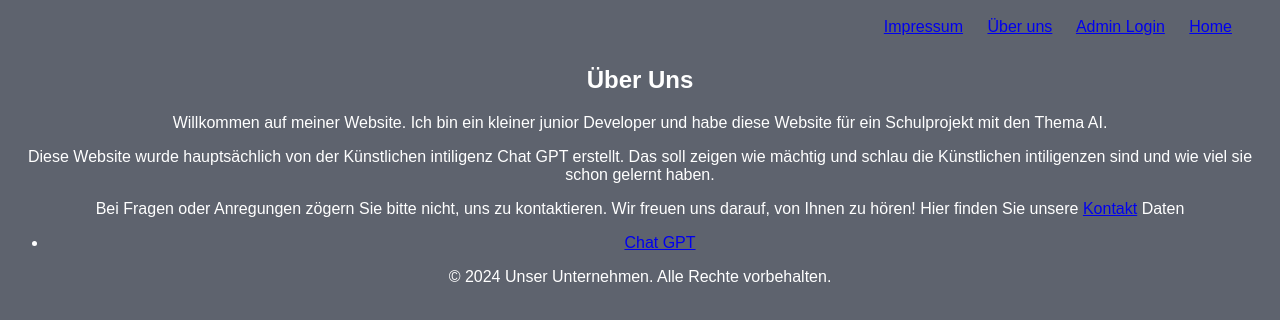
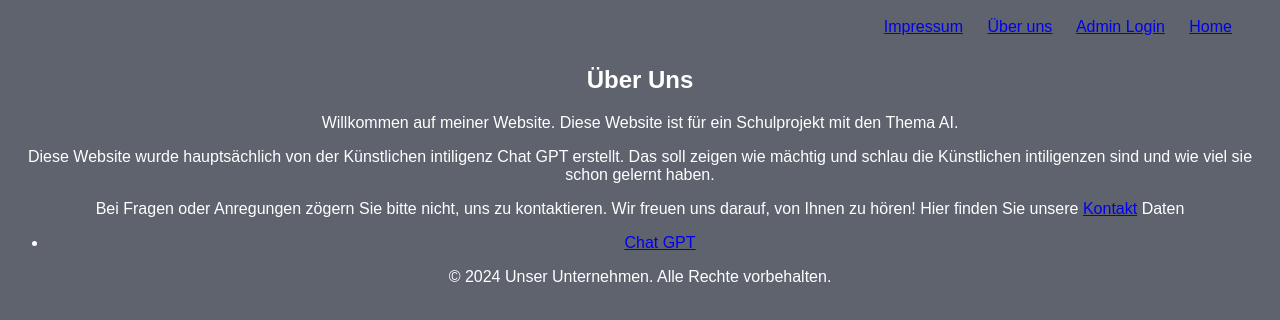
Before and after one commit to XxXMarlonXxX/ai, a plain HTML site: page wilkommen/überuns.html in a window 1280 px wide. Drawn offline with Linux system fonts and the light colour scheme.

Commit message:
Update überuns.html

```diff
--- a/wilkommen/überuns.html
+++ b/wilkommen/überuns.html
@@ -17,7 +17,7 @@
 
     <div class="container">
         <h2>Über Uns</h2>
-        <p>Willkommen auf meiner Website. Ich bin ein kleiner junior Developer und habe diese Website für ein Schulprojekt mit den Thema AI. </p>
+        <p>Willkommen auf meiner Website. Diese Website ist für ein Schulprojekt mit den Thema AI. </p>
         <p>Diese Website wurde hauptsächlich von der Künstlichen intiligenz Chat GPT erstellt. Das soll zeigen wie mächtig und schlau die Künstlichen intiligenzen sind und wie viel sie schon gelernt haben.</p>
         <p>Bei Fragen oder Anregungen zögern Sie bitte nicht, uns zu kontaktieren. Wir freuen uns darauf, von Ihnen zu hören! Hier finden Sie unsere <a href="impressum.html">Kontakt</a> Daten</p>
         <ul>
```
